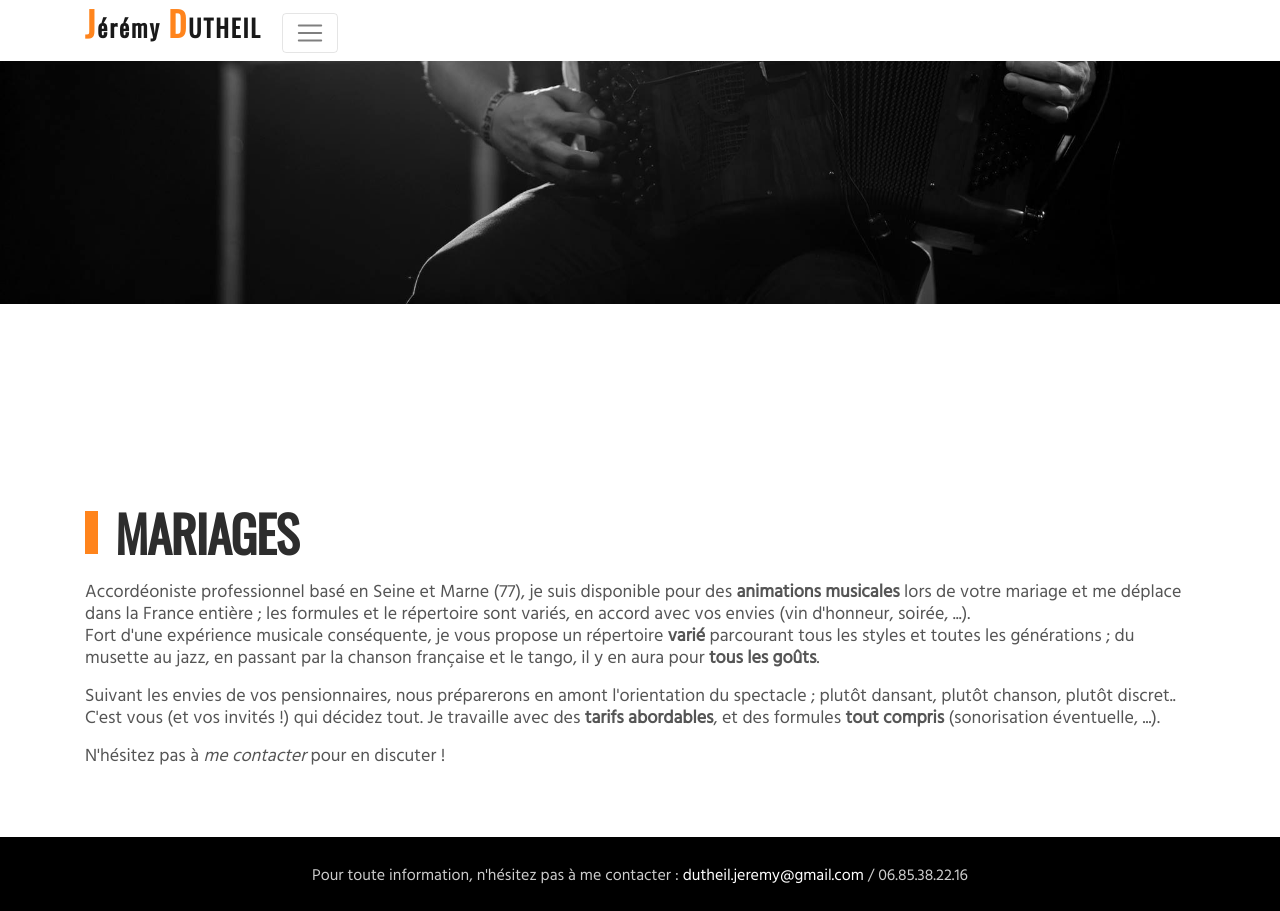
After one commit to jdutheil/jdutheil-symfony, a Symfony app: template templates/anims/mariages.html.twig in a window 1280 px wide. The commit adds this page. Run offline with Twig, Linux system fonts and the light colour scheme; the template is opened without the code that fills it, so the values that code supplies are empty; some libraries are stand-ins or nearby versions.

Commit message:
new version

```diff
--- a/public/css/main.css
+++ b/public/css/main.css
@@ -99,7 +99,7 @@ a:hover { text-decoration: none; }
 	height: 100%;
 
 	display: flex;
-	align-items: center;
+	align-items: top;
 }
 
 	.flash-item__background {
@@ -128,6 +128,7 @@ a:hover { text-decoration: none; }
 
 .flash-item__content {
 	z-index: 100;
+	margin-top: 150px;
 }
 
 	.flash-item__content--slide1 {
@@ -153,6 +154,7 @@ a:hover { text-decoration: none; }
     line-height: 30px;
     margin-bottom: 30px;
     padding: 0 40px 0 0;
+	color: #FFFFFF;
 }
 
 .btn-primary, .btn-secondary {
--- a/src/Controller/HomeController.php
+++ b/src/Controller/HomeController.php
@@ -15,4 +15,6 @@ class HomeController extends Controller
 
 		return $this->render('home/index.html.twig', array());
 	}
+
+
 }
--- a/templates/anims/index.html.twig
+++ b/templates/anims/index.html.twig
@@ -51,7 +51,7 @@
 						Une formule discrète pour votre vin d'honneur ?
 					</p>
 
-					<a href="#" class="btn btn-primary">En savoir plus</a>
+					<a href="{{ path('animations_mariages') }}" class="btn btn-primary">En savoir plus</a>
 				</div>
 
 				<div class="col-sm-4 col--mbot">
--- /dev/null
+++ b/templates/anims/mariages.html.twig
@@ -0,0 +1,39 @@
+{% extends 'base.html.twig' %}
+
+{% block title %}
+	Jérémy Dutheil - Accordéoniste professionnel pour votre mariage - France entière
+{% endblock %}
+
+{% block metadesc %}
+	<meta name="description" content="Vous recherchez une animation musicale pour votre mariage ? Accordéoniste professionnel, je me déplace dans votre établissement et m'adapte à vos besoins !">
+{% endblock %}
+
+{% block body %}
+	<section class="flash flash--limited">
+		<div class="flash-item">
+			<img src="img/flash-item-1.jpg" alt="" class="flash-item__background flash-item__background--groupes">
+		</div>
+	</section>
+
+	<section class="flash-ghost flash-ghost--limited"></section>
+
+	<section class="content-section bg--blank page-section">
+		<div class="container">
+			<h1 class="section-title">Mariages</h1>
+
+			<p>
+				Accordéoniste professionnel basé en Seine et Marne (77), je suis disponible pour des <strong>animations musicales</strong> lors de votre mariage et me déplace dans la France entière ; les formules et le répertoire sont variés, en accord avec vos envies (vin d'honneur, soirée, ...). <br>
+				Fort d'une expérience musicale conséquente, je vous propose un répertoire <strong>varié</strong> parcourant tous les styles et toutes les générations ; du musette au jazz, en passant par la chanson française et le tango, il y en aura pour <strong>tous les goûts</strong>.
+			</p>
+
+			<p>
+				Suivant les envies de vos pensionnaires, nous préparerons en amont l'orientation du spectacle ; plutôt dansant, plutôt chanson, plutôt discret.. C'est vous (et vos invités !) qui décidez tout. Je travaille avec des <strong>tarifs abordables</strong>, et des formules <strong>tout compris</strong> (sonorisation éventuelle, ...).
+			</p>
+
+			<p>
+				N'hésitez pas à <a href="{{ path('contact') }}" class="text-link">me contacter</a> pour en discuter !
+			</p>
+		</div>
+		<!-- /.container -->
+	</section>
+{% endblock %}
--- a/templates/base.html.twig
+++ b/templates/base.html.twig
@@ -60,6 +60,10 @@
 
                         <li class="nav-item px-2 py-1">
                             <a class="nav-link {% if app.request.attributes.get('_route') == 'bio' %}nav-link--active{% endif %}" href="{{ path('bio') }}">Biographie</a>
+                        </li>
+
+                        <li class="nav-item px-2 py-1">
+                    <a class="nav-link {% if app.request.attributes.get('_route') == 'videos' %}nav-link--active{% endif %}" href="{{ path('videos') }}">Vidéos / Audio</a>
                         </li>
 
                         <li class="nav-item px-2 py-1">
--- a/templates/home/index.html.twig
+++ b/templates/home/index.html.twig
@@ -6,7 +6,7 @@
 			<img src="img/flash-item-1.jpg" alt="" class="flash-item__background">
 
 			<!--<div class="container">-->
-				<div class="flash-item__content ml-auto mr-5 col-sm-5">
+				<div class="flash-item__content mr-auto ml-5 col-sm-5">
 					<h1 class="flash-item__content-title">Accordéoniste <br>pour vos événements</h1>
 
 					<p class="flash-item__content-text">
@@ -51,7 +51,7 @@
 				<!-- /.col-sm-8 -->
 
 				<div class="col-sm-4">
-					<img src="{{ asset('img/homepic.jpg') }}" alt="" class="img-fluid page-section__img">
+					<img src="{{ asset('img/videos-pic.jpg') }}" alt="" class="img-fluid page-section__img">
 				</div>
 				<!-- /.col-sm-4 -->
 			</div>
```
Also changed, not shown: src/Controller/AnimsController.php (+8 -0 lines), src/Controller/PagesController.php (+8 -0 lines), templates/anims/seniors.html.twig (+20 -0 lines), templates/pages/videos.html.twig (added, +53 -0 lines), public/img/flash-item-1.jpg, public/img/flash-item-2.jpg (added), public/img/videos-pic.jpg (added), 2 other files.
